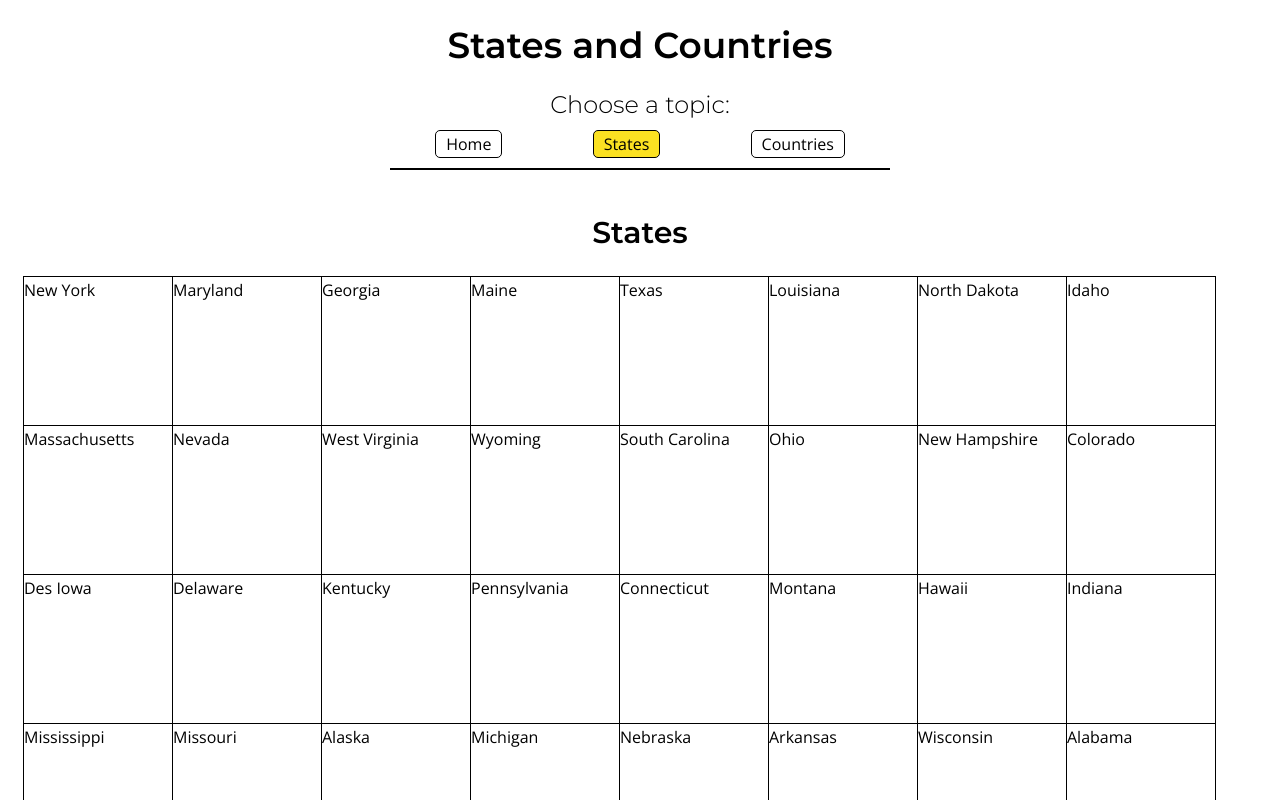
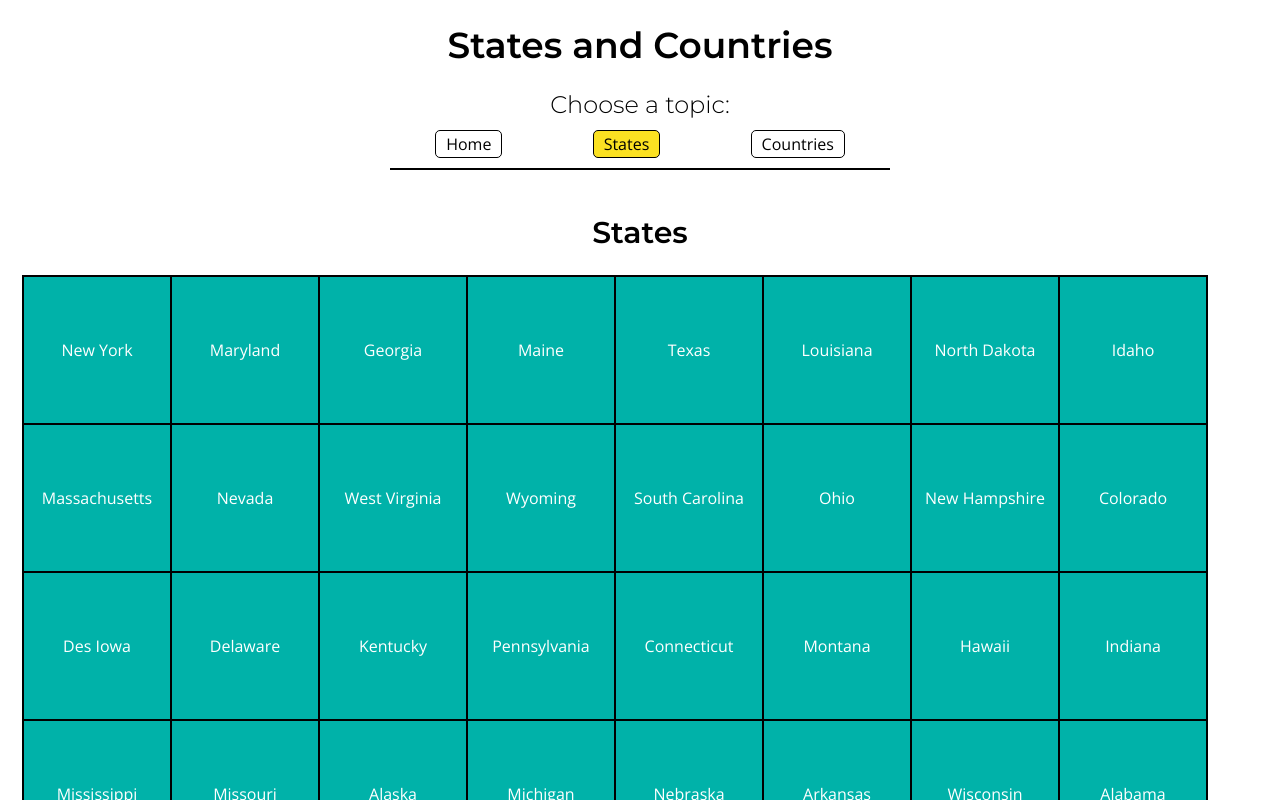
Before and after one commit to siobhanpmahoney/theSkimm_FrontendApprentice201808, a React (Vite) app: page /states in a window 1280 px wide. Shown: the top 800 px of the page. Built offline with nearby package versions, Linux system fonts and the light colour scheme.

Commit message:
added colors to tiles

```diff
--- a/src/styles/_tiles.scss
+++ b/src/styles/_tiles.scss
@@ -1,8 +1,9 @@
+
+
 /* option 1: FLEXBOX */
 
-
 .grid-container {
-  display: inline-flex;
+  display: flex;
   flex-flow: row wrap;
   position: relative;
  }
@@ -10,15 +11,24 @@
 
 
 .tile-item {
-  display: inline-flex;
-  flex: 0 0 auto;
   height: 150px;
   width: 150px;
   position: relative;
-  border: 1px solid black;
-  padding: 0.5px;
+  border: 2px solid black;
+  background: #00b2a9;
+  color: white;
+  padding: 1px;
+  margin: -1px;
+  display: flex;
+  justify-content: center;
+  align-items: center;
   box-sizing: border-box;
-  margin: -0.5px;
+  flex: 0 0 auto;
+  hyphens: auto;
+  overflow-wrap: break-word;
+  // word-break: break-all;
+
+
 
 }
 
```
Also changed, not shown: 1 other file (tests, documents, lock files or other folders).
